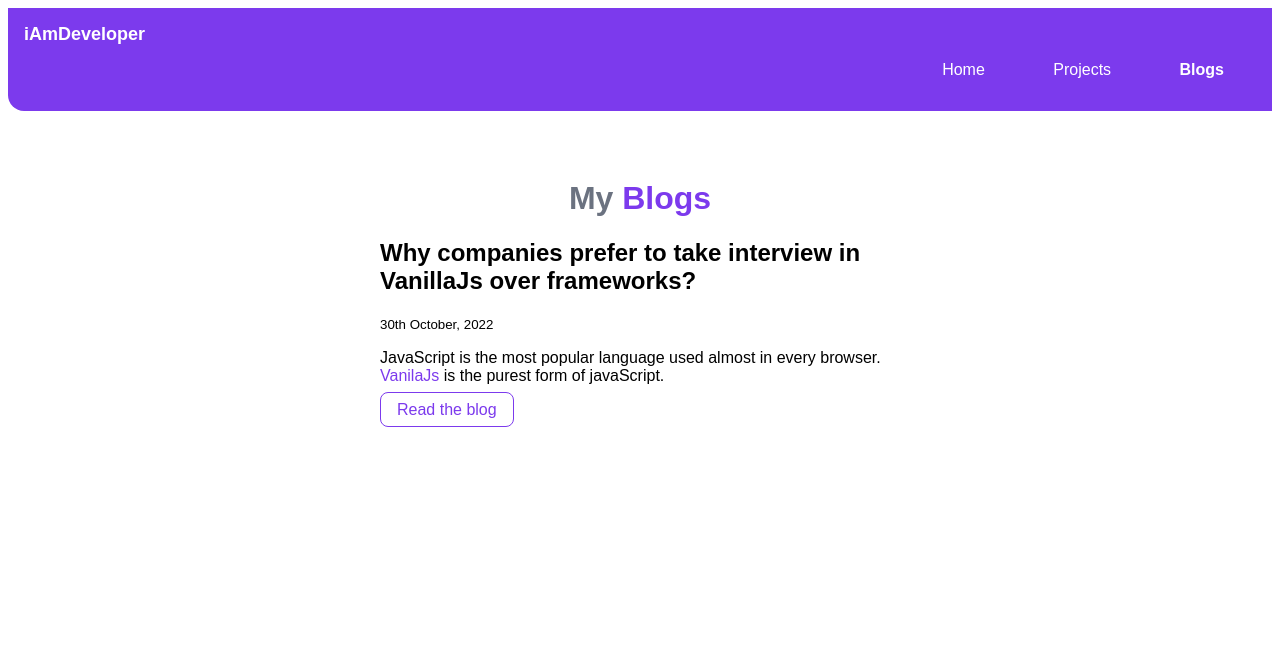
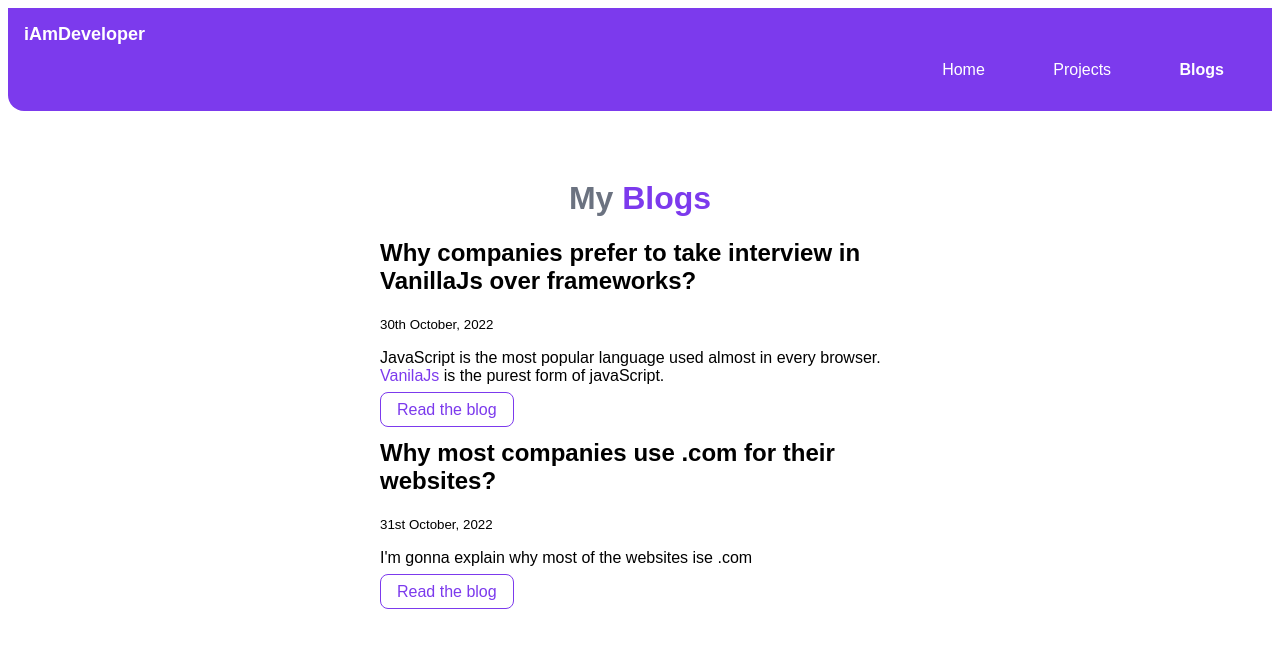
Before and after one commit to soubhagyasethy/portfolio-soubhagya, a plain HTML site: page blogs.html in a window 1280 px wide. Drawn offline with Linux system fonts and the light colour scheme.

Commit message:
updated blog

```diff
--- a/blogs.html
+++ b/blogs.html
@@ -34,6 +34,13 @@
                 <!-- <a href="/" class="link link-primary">Read the blog</a> -->
                 <a href="" class="link link-secondary"> Read the blog</a>
             </li>
+            <li>
+                <h2>Why most companies use .com for their websites?</h2>
+                <small>31st October, 2022</small>
+                <p>I'm gonna explain why most of the websites ise .com</p>
+                <!-- <a href="/" class="link link-primary">Read the blog</a> -->
+                <a href="" class="link link-secondary"> Read the blog</a>
+            </li>
         </ul>
         </div>
     </header>
```
